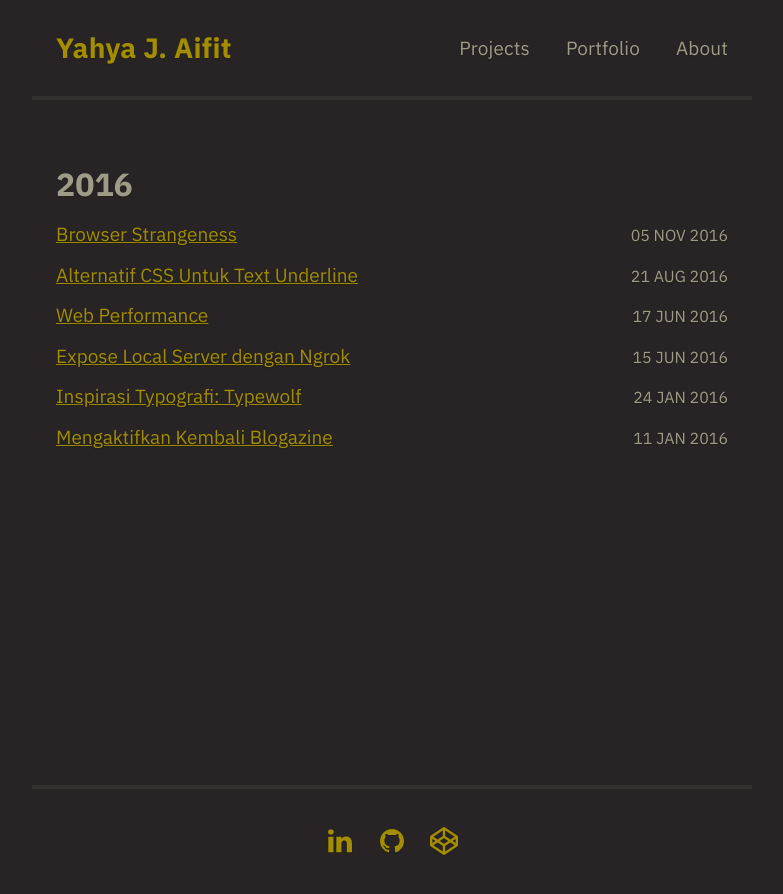
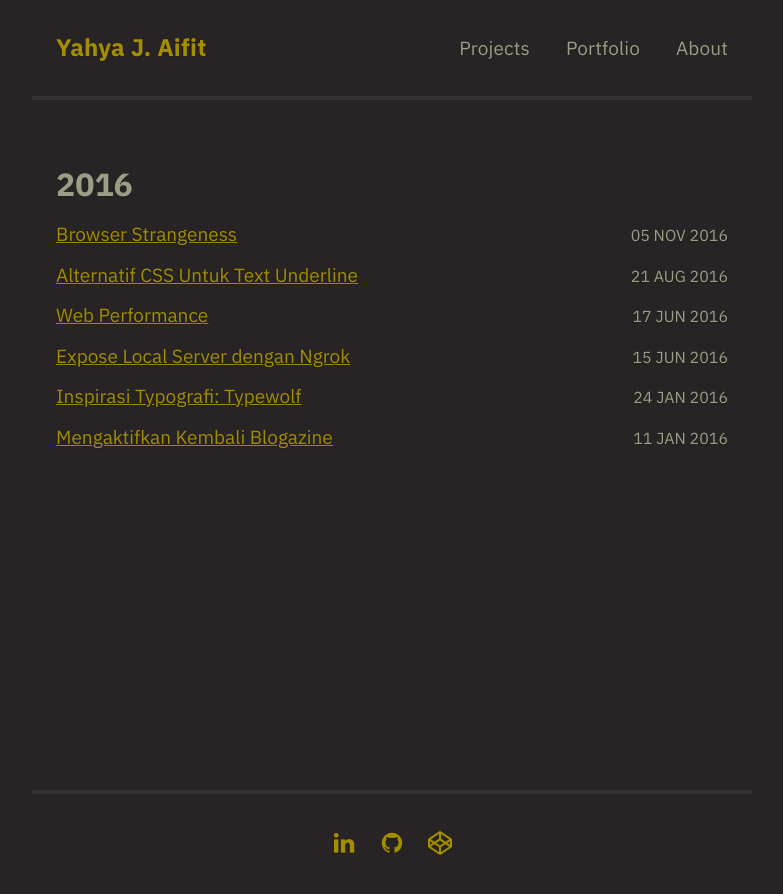
Before and after one commit to aifit/aifit.github.io, a Jekyll site: the page built from index.html, in a window 1280 px wide. Shown: the top 894 px of the page, without its empty margins (248-1031 px from the left). Built offline with Jekyll 4.4.1, drawn with Linux system fonts in a browser that asks for light colours.

Commit message:
enhance style

```diff
--- a/_scss/2-comp/_comp.blocklist.scss
+++ b/_scss/2-comp/_comp.blocklist.scss
@@ -42,8 +42,12 @@
   &__link {
     @extend .col-xs-12;
     @extend .col-sm-9;
-    @include txt-size("medium");
+    @include txt-size("fair");
     display: block;
+
+    @include breakpoint(phone-up) {
+      @include txt-size("medium");
+    }
   }
 
   &__tag {
--- a/_scss/2-comp/_comp.footer.scss
+++ b/_scss/2-comp/_comp.footer.scss
@@ -14,7 +14,7 @@
 
   &__body {
     @include padding(6 3 6 3);
-    @include txt-size("large");
+    @include txt-size("medium");
     max-width: $global-container-tiny;
     display: flex;
     align-items: center;
@@ -23,7 +23,7 @@
     color: $global-color-grey;
 
     @include breakpoint(phone-up) {
-      @include txt-size("xlarge");
+      @include txt-size("large");
     }
 
     a {
--- a/_scss/2-comp/_comp.header.scss
+++ b/_scss/2-comp/_comp.header.scss
@@ -57,7 +57,7 @@
     }
 
     a {
-      @include txt-size("large");
+      @include txt-size("medium");
       font-family: $global-secondary-font;
       font-weight: bold;
       width: 100%;
@@ -66,7 +66,7 @@
       letter-spacing: .008em;
 
       @include breakpoint(phone-up) {
-        @include txt-size("xlarge");
+        @include txt-size("large");
       }
     }
   }
```
Also changed, not shown: css/main.css.
